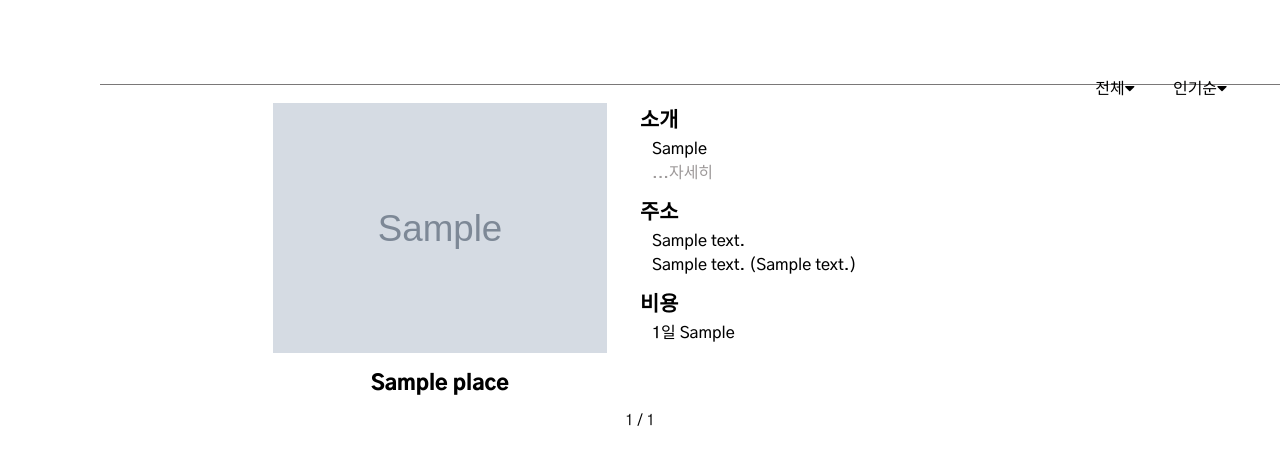
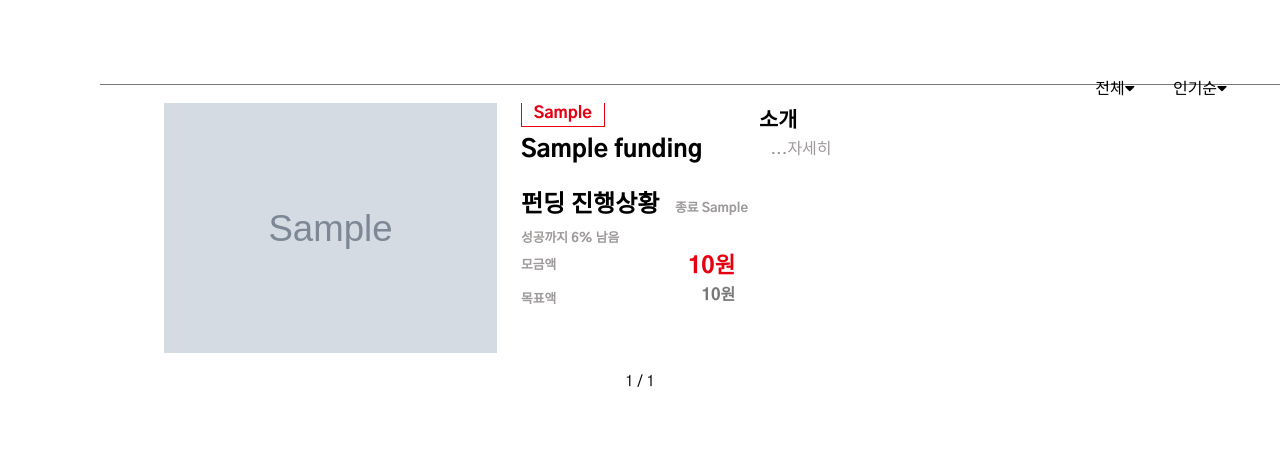
Before and after one commit to LIkelion-at-KOREATECH/L.Fun-, a Django app: page /main/nonmember/ in a window 1280 px wide; the page is wider, and only the part inside the window is pictured. Shown: the part 63-528 px from the top of that part. Run offline with Django 3.2, Linux system fonts and the light colour scheme; tables that the repository leaves empty hold one stand-in row (values such as "Sample post"); grey boxes marked "Sample" are stand-in pictures; some libraries are stand-ins or nearby versions.

Commit message:
all_complete

```diff
--- a/LFUN/main1/templates/home1.html
+++ b/LFUN/main1/templates/home1.html
@@ -65,22 +65,42 @@
 
     <div class="left-place">
         <a class="left-link" href="{% url 'posting1' place.id %}">
-            <img class="left-poster-place" src="{{ place.place_image.url }}" alt="{{ place.place_name }}">
-            <p class="left-title">{{ place.place_name }}</p>
+            <img class="left-poster-place" src="{{ place.project_image.url }}" alt="{{ place.place_name }}">
+
         </a>
     </div>
+
+    <div class="center">
+        <div>
+            <span style="margin-top:10px;" class="center-type">{{ place.project_category }}</span>
+
+        </div>
+
+        <p class="center-genre">{{ place.project_name }}</p>
+
+        <div class="center-box1">
+            <span class="center-pro1">펀딩 진행상황</span>
+            <span class="center-pro2">종료 {{ place.funding_endday }}</span>
+            <p class="center-pro3">성공까지 6% 남음</p>
+        </div>
+
+        <div class="center-box2">
+            <span class="center-pro3">모금액</span>
+            <span class="center-pro4">{{ place.funded_price }}원</span>
+        </div>
+
+        <div class="center-box3">
+            <span class="center-pro3">목표액</span>
+            <span class="center-pro5">{{ place.funding_price }}원</span>
+        </div>
+    </div>
+
+
     <div class="right-place">
         <p class="right-title">소개</p>
         <!-- linebreaksbr는 줄바꿈 인식하는 필터 -->
         <p class="right-content"> {{ place.summary|linebreaksbr }}</p>
         <a class="right-content right-link" href="{% url 'posting1' place.id %}">...자세히</a>
-        <p class="right-title">주소</p>
-        <p class="right-content2">
-            {{ place.place_address }}<br>{{ place.place_detailAddress }}
-            {% if place.place_extraAddress %}({{ place.place_extraAddress }}){% endif %}
-        </p>
-        <p class="right-title">비용</p>
-        <p class="right-content2"> 1일 {{ place.place_price }} </p>
     </div>
 
 </div>
--- a/LFUN/main1/urls.py
+++ b/LFUN/main1/urls.py
@@ -11,4 +11,5 @@ urlpatterns = [
     # 회원일 경우
     path('member/', views.home2, name='home2'),
     path('posts/<int:pk>/', views.posting2, name='posting2'),
+
 ]+ static(settings.MEDIA_URL, document_root=settings.MEDIA_ROOT)
--- a/LFUN/main1/views.py
+++ b/LFUN/main1/views.py
@@ -5,25 +5,25 @@ from django.core.paginator import Paginator # 페이지에 출력하는 게시
 
 # Create your views here.
 def home1(request):
-    places = Place.objects
-    place_list = Place.objects.all() # Place의 모든 객채 대상으로
+    places = Funding.objects
+    place_list = Funding.objects.all() # Place의 모든 객채 대상으로
     paginator = Paginator(place_list,4) # Place객체 4개를 한 페이지로 자르기
     page = request.GET.get('page') # reuest된 페이지 알아내서 변수 page에 담음
     posts = paginator.get_page(page) # request 된 페이지 얻어옴
     return render(request, 'home1.html', {'places':places, 'posts':posts})
 
 def home2(request):
-    places = Place.objects
-    place_list = Place.objects.all() # Place의 모든 객채 대상으로
+    places = Funding.objects
+    place_list = Funding.objects.all() # Place의 모든 객채 대상으로
     paginator = Paginator(place_list,4) # Place객체 4개를 한 페이지로 자르기
     page = request.GET.get('page') # reuest된 페이지 알아내서 변수 page에 담음
     posts = paginator.get_page(page) # request 된 페이지 얻어옴
     return render(request, 'home2.html', {'places':places, 'posts':posts})
 
 def posting1(request, pk):
-    places = get_object_or_404(Place, pk=pk)
+    places = get_object_or_404(Funding, pk=pk)
     return render(request, 'posting1.html', {'places':places})
 
 def posting2(request, pk):
-    places = get_object_or_404(Place, pk=pk)
+    places = get_object_or_404(Funding, pk=pk)
     return render(request, 'posting2.html', {'places':places})
--- a/LFUN/mirim/models.py
+++ b/LFUN/mirim/models.py
@@ -22,8 +22,8 @@ class Funding(models.Model):
     project_introduce = models.TextField()
     project_category = models.CharField(max_length=200)
     project_image = models.ImageField(blank=True, upload_to='media/')
-    funding_price = models.CharField(max_length = 100)
-    funded_price = models.CharField(max_length = 100)
+    funding_price = models.IntegerField(max_length = 100)
+    funded_price = models.IntegerField(max_length = 100)
     funding_startday = models.CharField(max_length = 100)
     funding_starttime = models.CharField(max_length = 100)
     funding_endday = models.CharField(max_length = 100)
--- a/LFUN/pay/urls.py
+++ b/LFUN/pay/urls.py
@@ -4,6 +4,7 @@ from django.conf.urls.static import static
 from django.conf import settings
 
 urlpatterns = [
-    path('', views.pay_page, name='pay_page'),
+    path('<int:pk>', views.pay_page, name='pay_page'),
+    path('complete/<int:pk>', views.pay_complete, name='pay_complete'),
 
 ]+ static(settings.MEDIA_URL, document_root=settings.MEDIA_ROOT)
```
Also changed, not shown: LFUN/main1/templates/posting1.html (+13 -1 lines), LFUN/pay/static/css/pay.css (+34 -0 lines), LFUN/pay/templates/pay.html (+11 -5 lines), LFUN/pay/templates/pay_complete.html (added, +34 -0 lines), LFUN/pay/views.py (+15 -2 lines), LFUN/mirim/migrations/0003_auto_20201025_2008.py (added).
